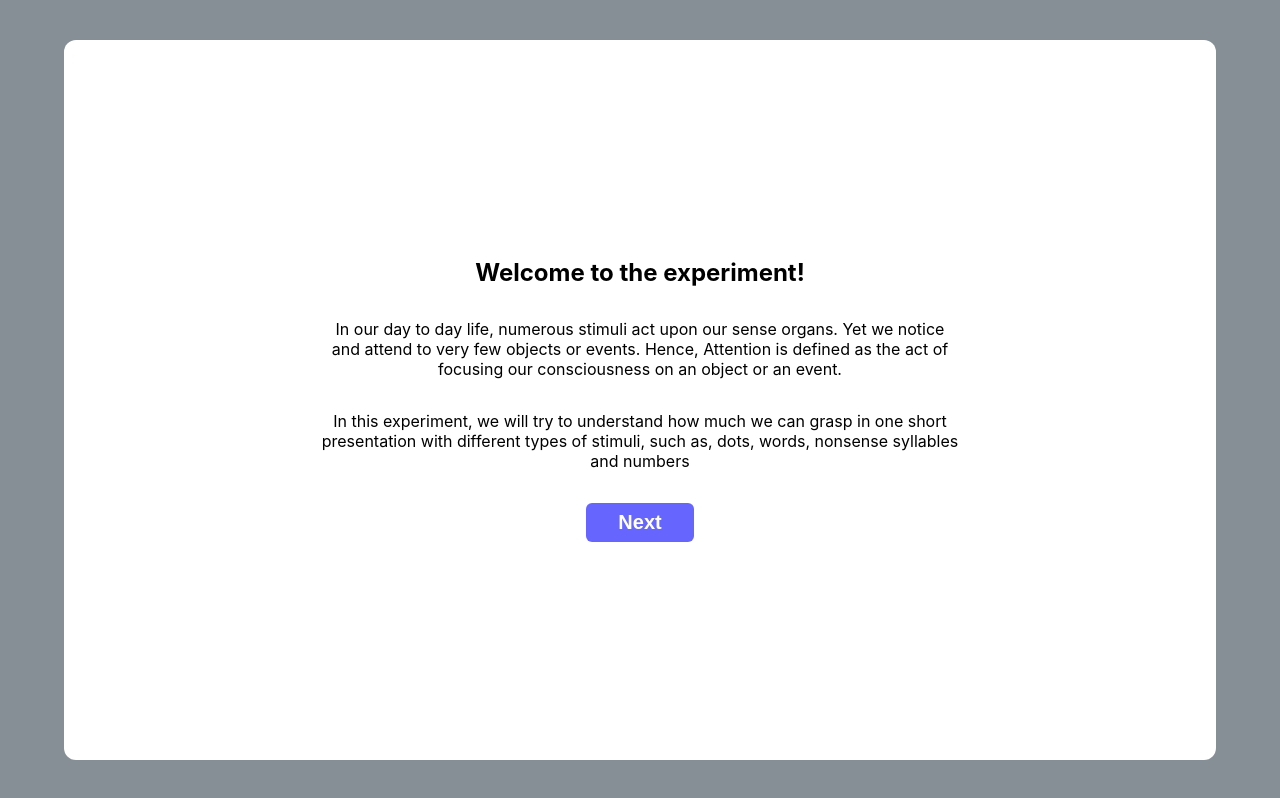
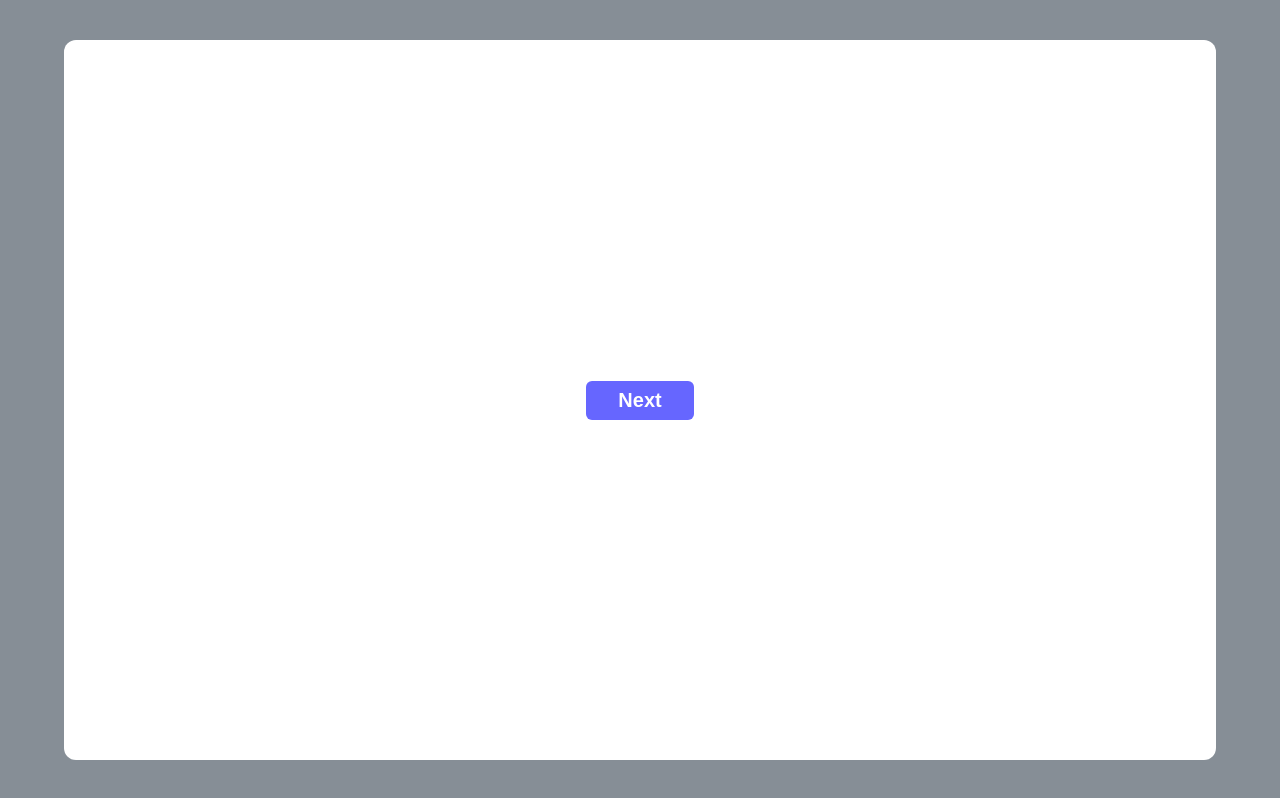
Before and after one commit to phanee123/DigitSpan, a React (Vite) app: page / in a window 1280 px wide. Built offline with nearby package versions, Linux system fonts and the light colour scheme.

Commit message:
Disable Parser

```diff
--- a/src/components/Instruction/Instruction.jsx
+++ b/src/components/Instruction/Instruction.jsx
@@ -1,12 +1,12 @@
 import React from "react";
 import styles from "./styles.module.css";
-import Parser from "html-react-parser";
+// import Parser from "html-react-parser";
 
 const Instruction = (props) => {
   const { children, label } = props;
   return (
     <div className={styles.card}>
-      {Parser(children)}
+      {/* {Parser(children)} */}
       <button onClick={props.handleOnClick} className={styles.button}>
         {label}
       </button>
```
